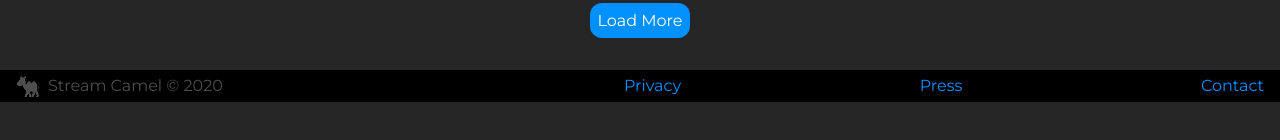
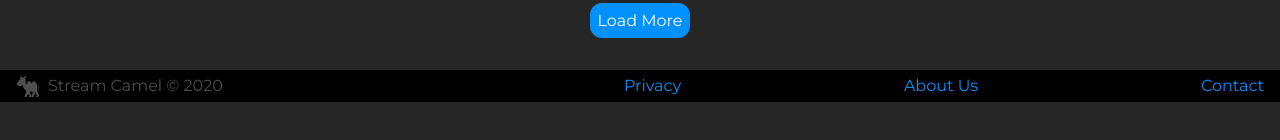
Before and after one commit to streamcamel/torso, a React (Create React App) app: page / in a window 1280 px wide. Shown: the part 572-712 px from the top of the page. Built offline with nearby package versions, Linux system fonts and the light colour scheme; no server answers.

Commit message:
Fix the press kit link name : Press --> About Us

```diff
--- a/src/components/PageFooter.js
+++ b/src/components/PageFooter.js
@@ -21,7 +21,7 @@ const PageFooter = () => {
 
             <div className="FooterRight">
                 <span className="FooterLink" onClick={onShowPrivacy}>Privacy</span>
-                <a href="/press/index.php" className="FooterLink">Press</a>
+                <a href="/press/index.php" className="FooterLink">About Us</a>
                 <a href="mailto://contact@streamcamel.com" className="FooterLink">Contact</a>
             </div>
         </div>
```
Also changed, not shown: 1 other file (tests, documents, lock files or other folders).
